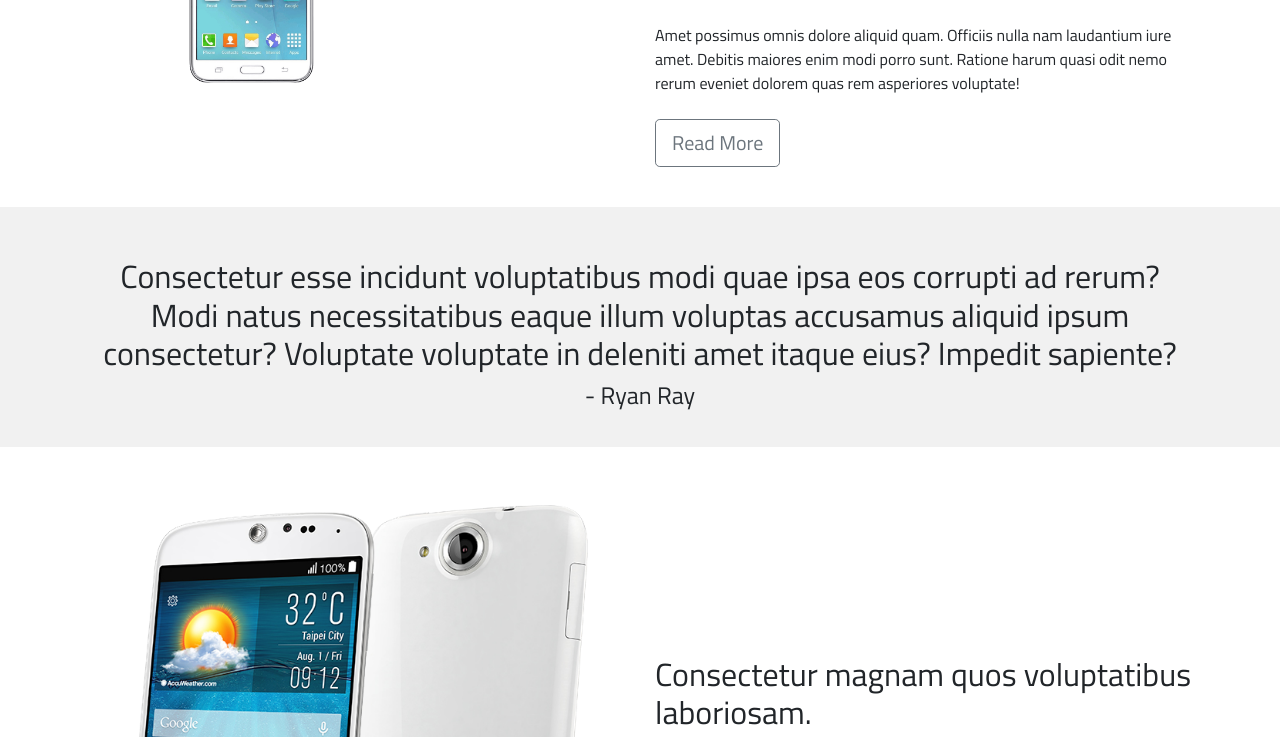
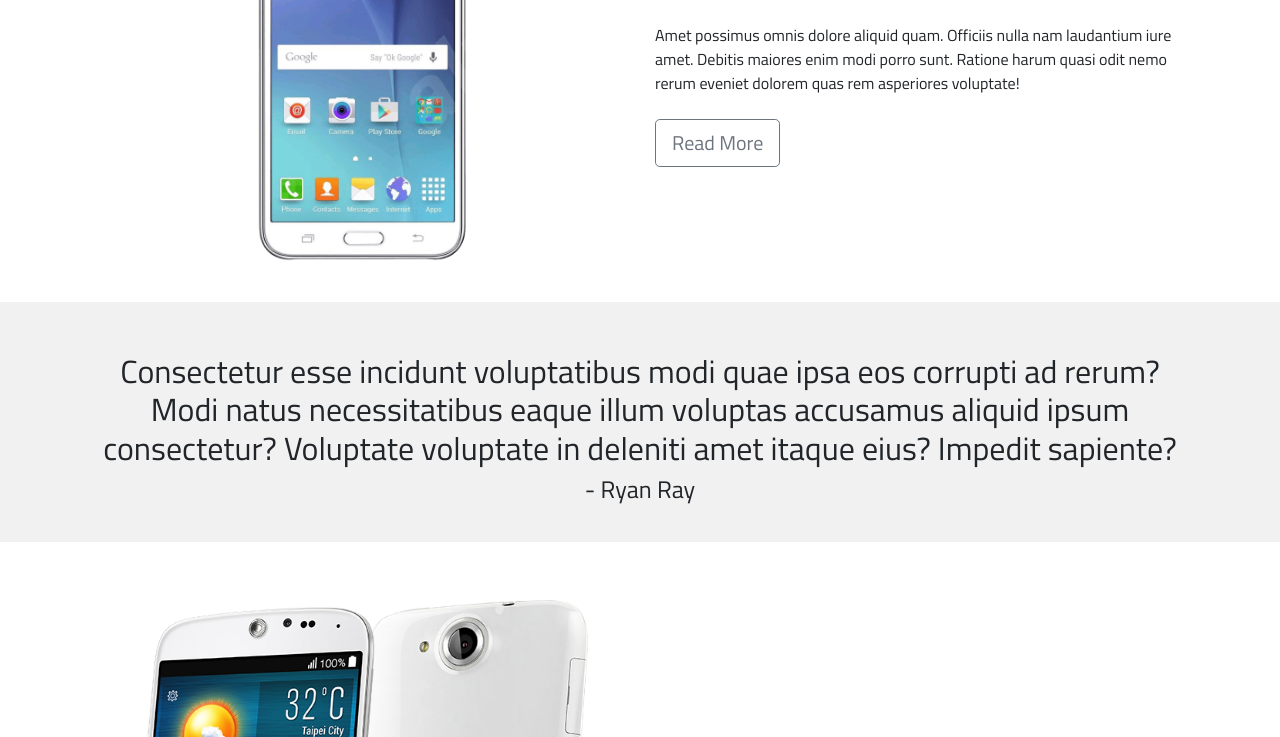
Before and after one commit to Alexander-Espinoza/website, a plain HTML site: page index.html in a window 1280 px wide. Shown: the part 207-944 px from the top of the page. Drawn offline with nearby package versions, Linux system fonts and the light colour scheme.

Commit message:
Update index.html

```diff
--- a/index.html
+++ b/index.html
@@ -33,9 +33,9 @@
     <section id="header">
       <div class="container mt-5">
         <div class="row">
-          <div class="col-md-6 col-sm-6">
+          <div class="col-md-6 col-sm-6 pt-3">
             <div class="header-content-left">
-              <img src="img/image1.png" style="width: 60%;">
+              <img src="img/image1.png" style="width: 100%;">
             </div>
           </div>
           <div class="col-md-6 col-sm-6">
```
